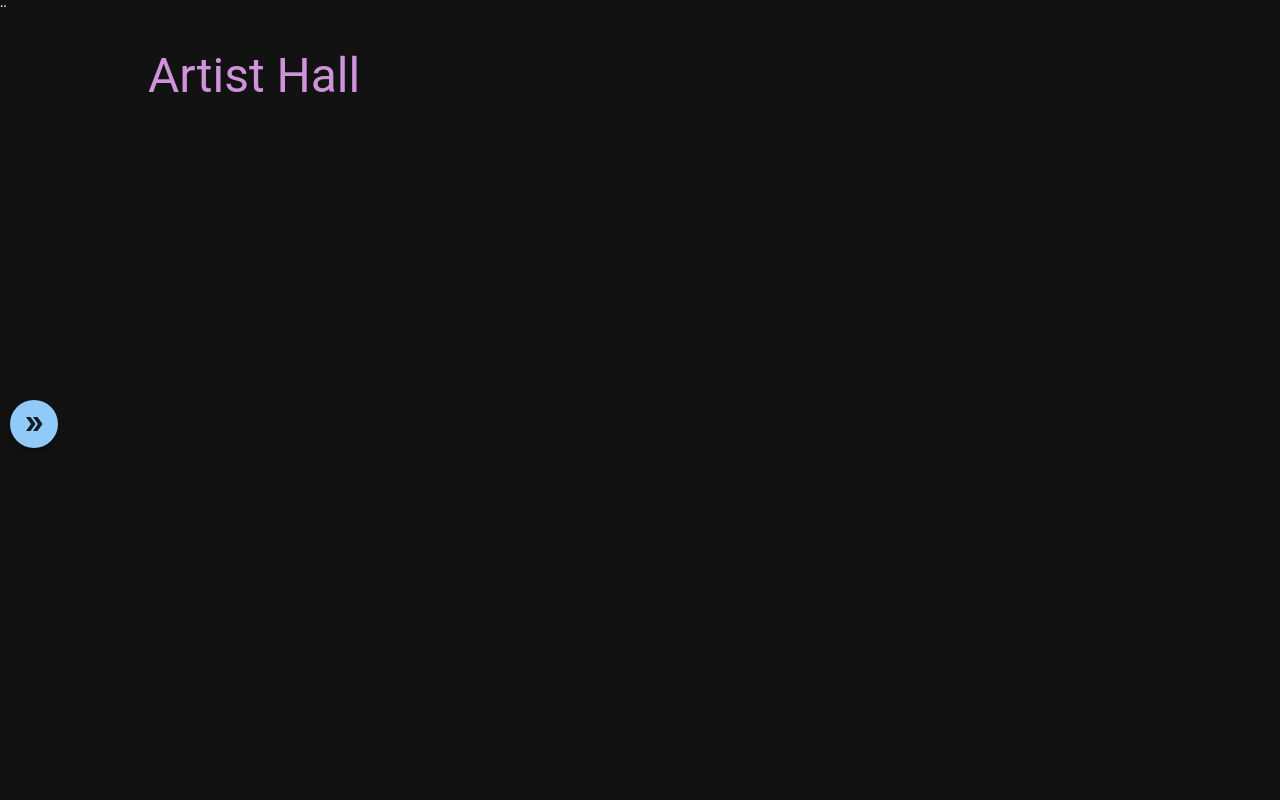
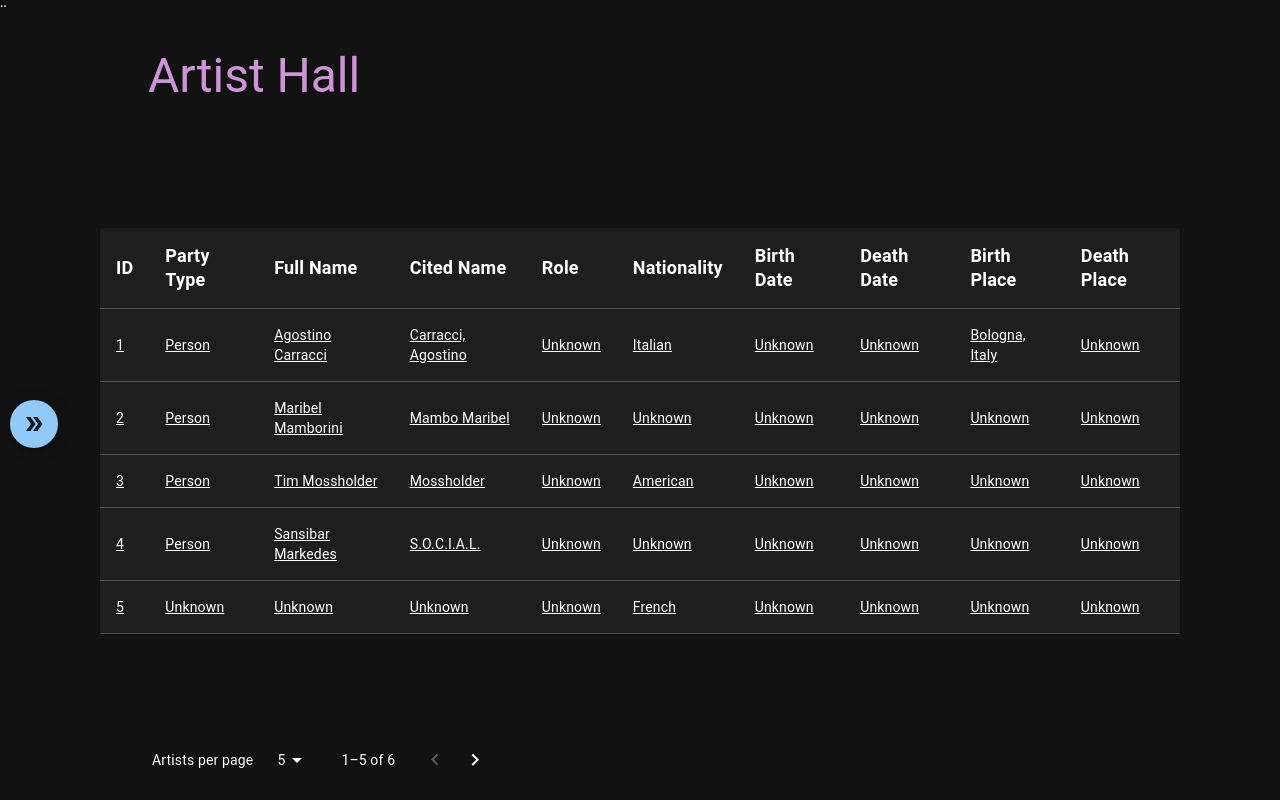
Before and after one commit to DavidKrtolica/art_repo, a React (Create React App) app: page /hall in a window 1280 px wide. Built offline with nearby package versions, Linux system fonts and the light colour scheme.

Commit message:
Artist Hall and Artist page added

```diff
--- a/src/App.tsx
+++ b/src/App.tsx
@@ -8,6 +8,7 @@ import ArtworkGallery from './components/ArtworkGallery/ArtworkGallery'
 import ArtistHall from './components/ArtistHall/ArtistHall'
 import Auth from './components/Auth/Auth'
 import Artwork from './components/Artwork/Artwork'
+import Artist from './components/Artist/Artist'
 
 const darkTheme = createTheme({
   palette: {
@@ -28,6 +29,7 @@ const App = () => {
             <Route path="/hall" element={<ArtistHall />} />
             <Route path="/auth" element={<Auth />} />
             <Route path="/artwork" element={<Artwork />} />
+            <Route path="/artist" element={<Artist />} />
           </Routes>
         </BrowserRouter>
       </ThemeProvider>
--- /dev/null
+++ b/src/components/Artist/Artist.tsx
@@ -0,0 +1,52 @@
+import { Typography, Box } from '@mui/material'
+
+const mockArtist = {
+    id: '6',
+    partyType: 'Person',
+    fullName: 'George Ursachi',
+    citedName: 'Sachi',
+    role: 'Unknown',
+    nationality: 'Romanian',
+    birthDate: '2000-03-17',
+    deathDate: 'Unknown',
+    birthPlace: 'Bacau, Romania',
+    deathPlace: 'Unknown'
+}
+
+const Artist = () => {
+  const sxCommon = { width: '80vw', px: '20px' }
+  const artist = mockArtist
+
+  return (
+    <Box
+      display="flex"
+      alignItems="center"
+      justifyContent="center"
+      flexDirection="column"
+    >
+      <Typography
+        variant="h4"
+        //color={color}
+        sx={sxCommon}
+      >
+        {artist.citedName}
+      </Typography>
+      <Typography
+        variant="h3"
+        //color={color}
+        sx={sxCommon}
+      >
+        {artist.fullName}
+      </Typography>
+      <Typography
+        variant="h4"
+        //color={color}
+        sx={sxCommon}
+      >
+        {artist.nationality}
+      </Typography>
+    </Box>
+  )
+}
+
+export default Artist
--- a/src/components/ArtistHall/ArtistHall.tsx
+++ b/src/components/ArtistHall/ArtistHall.tsx
@@ -1,9 +1,103 @@
+import { Box, TablePagination, Table, TableHead, TableRow, TableCell, TableBody, Paper } from '@mui/material'
+import { useState, useEffect, ChangeEvent } from 'react'
+
+import { Artist } from '../../utils/types'
 import PageHeader from '../PageHeader'
+import ArtistItem from './ArtistItem'
+import mockArtists from './mock_artistData'
+
+interface Column {
+  id: 'id' | 'partyType' | 'fullName' | 'citedName' | 'role' | 'nationality' | 'birthDate' | 'deathDate' | 'birthPlace' | 'deathPlace';
+  label: string;
+  minWidth?: number;
+  align?: 'right';
+}
+
+const columns: Column[] = [
+  { id: 'id', label: 'ID' },
+  { id: 'partyType', label: 'Party Type' },
+  { id: 'fullName', label: 'Full Name' },
+  { id: 'citedName', label: 'Cited Name' },
+  { id: 'role', label: 'Role' },
+  { id: 'nationality', label: 'Nationality' },
+  { id: 'birthDate', label: 'Birth Date' },
+  { id: 'deathDate', label: 'Death Date' },
+  { id: 'birthPlace', label: 'Birth Place' },
+  { id: 'deathPlace', label: 'Death Place' },
+];
+
+const allArtists = mockArtists.map((artist) =>
+  Object.fromEntries(Object.entries(artist).filter(([_, v]) => v != null))
+) as Artist[]
+
+const getPaginatedArtists = (page: number, pageSize: number) => {
+  const startIndex = page * pageSize
+  const endIndex = startIndex + pageSize
+  return allArtists.slice(startIndex, endIndex)
+}
 
 const ArtistHall = () => {
+  const count = allArtists.length
+  const [page, setPage] = useState(0)
+  const [pageSize, setPageSize] = useState(5)
+  const [artists, setArtists] = useState<Artist[]>(
+    getPaginatedArtists(page, pageSize)
+  )
+
+  const handleChangePage = (_, newPage: number) => {
+    setPage(newPage)
+  }
+
+  const handleChangePageSize = (
+    event: ChangeEvent<HTMLInputElement | HTMLTextAreaElement>
+  ) => {
+    setPageSize(parseInt(event.target.value, 10))
+    setPage(0)
+  }
+
+  useEffect(() => {
+    setArtists(getPaginatedArtists(page, pageSize))
+  }, [page, pageSize])
+
   return (
     <>
       <PageHeader title="Artist Hall" color="secondary" />
+      <Box display="flex" alignItems="center" justifyContent="center" padding="100px">
+        <Paper sx={{ width: '100%' }}>
+        <Table sx={{ minWidth: 650 }} aria-label="simple table" padding='normal'>
+          <TableHead>
+            <TableRow>
+              {columns.map((column) => (
+                <TableCell
+                  key={column.id}
+                  style={{ fontSize: "large", fontWeight: "bold" }}
+                >
+                  {column.label}
+                </TableCell>
+              ))}
+            </TableRow>
+          </TableHead>
+          <TableBody>
+            {artists.map((artist) => (
+              <ArtistItem artist={artist}></ArtistItem>
+            ))}
+          </TableBody>
+        </Table>
+        </Paper>
+      </Box>
+      <Box display="flex" alignItems="center" justifyContent="center">
+        <TablePagination
+          sx={{ width: '80vw', display: 'flex' }}
+          component="div"
+          count={count}
+          page={page}
+          rowsPerPageOptions={[5, 10, 20]}
+          onPageChange={handleChangePage}
+          rowsPerPage={pageSize}
+          onRowsPerPageChange={handleChangePageSize}
+          labelRowsPerPage={'Artists per page'}
+        />
+      </Box>
     </>
   )
 }
--- /dev/null
+++ b/src/components/ArtistHall/ArtistItem.tsx
@@ -0,0 +1,28 @@
+import { TableRow, TableCell } from '@mui/material'
+import { Artist } from '../../utils/types'
+import { Link } from 'react-router-dom'
+
+type ArtistItemProps = {
+  artist: Artist
+}
+
+const ArtistItem = ({ artist }: ArtistItemProps) => {
+  const keys = Object.keys(artist);
+
+  return (
+    <TableRow
+      hover
+      role="checkbox"
+      tabIndex={-1}
+      key={artist.id}
+      component={Link}
+      to="/artist"
+    >
+      {keys.map((key) => (
+          <TableCell>{artist[key]}</TableCell>
+      ))}
+    </TableRow>
+  )
+}
+
+export default ArtistItem
--- /dev/null
+++ b/src/components/ArtistHall/mock_artistData.ts
@@ -0,0 +1,76 @@
+const mockArtists = [
+    {
+        id: '1',
+        partyType: 'Person',
+        fullName: 'Agostino Carracci',
+        citedName: 'Carracci, Agostino',
+        role: 'Unknown',
+        nationality: 'Italian',
+        birthDate: 'Unknown',
+        deathDate: 'Unknown',
+        birthPlace: 'Bologna, Italy',
+        deathPlace: 'Unknown',
+      },
+      {
+        id: '2',
+        partyType: 'Person',
+        fullName: 'Maribel Mamborini',
+        citedName: 'Mambo Maribel',
+        role: 'Unknown',
+        nationality: 'Unknown',
+        birthDate: 'Unknown',
+        deathDate: 'Unknown',
+        birthPlace: 'Unknown',
+        deathPlace: 'Unknown',
+      },
+      {
+        id: '3',
+        partyType: 'Person',
+        fullName: 'Tim Mossholder',
+        citedName: 'Mossholder',
+        role: 'Unknown',
+        nationality: 'American',
+        birthDate: 'Unknown',
+        deathDate: 'Unknown',
+        birthPlace: 'Unknown',
+        deathPlace: 'Unknown',
+      },
+      {
+        id: '4',
+        partyType: 'Person',
+        fullName: 'Sansibar Markedes',
+        citedName: 'S.O.C.I.A.L.',
+        role: 'Unknown',
+        nationality: 'Unknown',
+        birthDate: 'Unknown',
+        deathDate: 'Unknown',
+        birthPlace: 'Unknown',
+        deathPlace: 'Unknown',
+      },
+      {
+        id: '5',
+        partyType: 'Unknown',
+        fullName: "Unknown",
+        citedName: 'Unknown',
+        role: 'Unknown',
+        nationality: 'French',
+        birthDate: 'Unknown',
+        deathDate: 'Unknown',
+        birthPlace: 'Unknown',
+        deathPlace: 'Unknown',
+      },
+      {
+        id: '6',
+        partyType: 'Person',
+        fullName: 'George Ursachi',
+        citedName: 'Sachi',
+        role: 'Unknown',
+        nationality: 'Romanian',
+        birthDate: '2000-03-17',
+        deathDate: 'Unknown',
+        birthPlace: 'Bacau, Romania',
+        deathPlace: 'Unknown',
+      },
+];
+
+export default mockArtists;
```
Also changed, not shown: src/utils/types.ts (+14 -1 lines).
